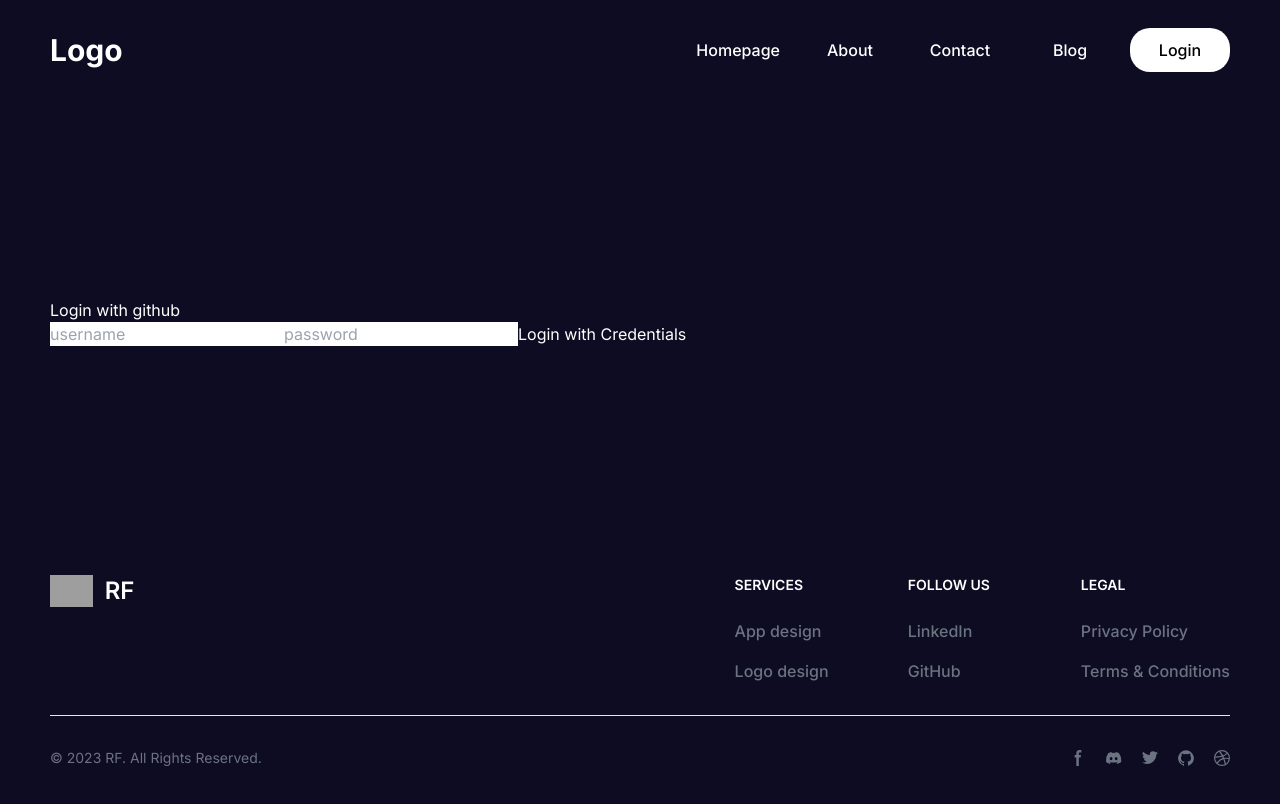
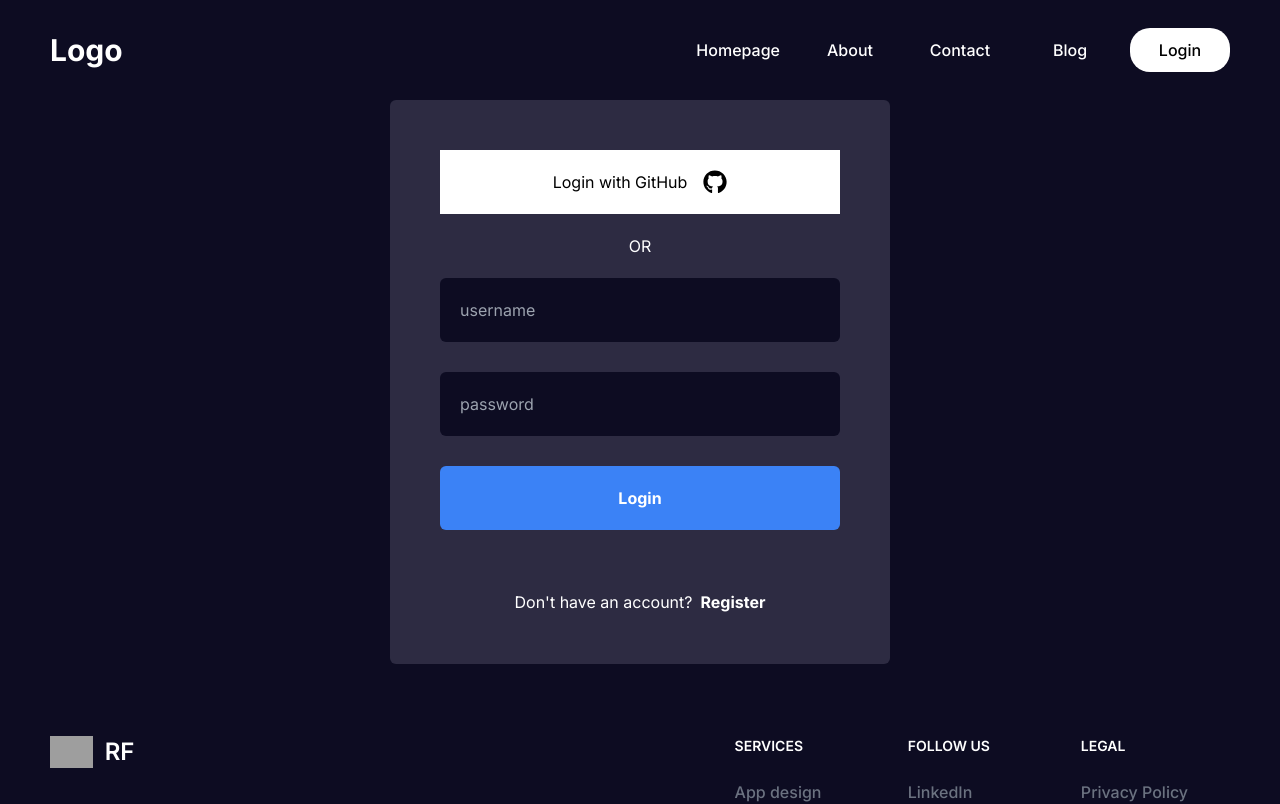
Before and after one commit to Vertori/nextjs-mongodb-blog-app, a Next.js app: page /login in a window 1280 px wide. Shown: the top 804 px of the page. Built offline with nearby package versions, Linux system fonts and the light colour scheme; no server answers; grey boxes are pictures that could not be loaded.

Commit message:
handle login and register errors

```diff
--- a/src/app/(auth)/login/page.tsx
+++ b/src/app/(auth)/login/page.tsx
@@ -1,26 +1,21 @@
-import { handleGithubLogin, login } from "@/lib/action";
+import LoginForm from "@/components/loginForm/loginForm";
+import { handleGithubLogin } from "@/lib/action";
+import { FaGithub } from "react-icons/fa";
 
 const LoginPage = () => {
   return (
-    <div>
-      <form action={handleGithubLogin}>
-        <button>Login with github</button>
-      </form>
-      <form action={login}>
-        <input
-          className="text-black"
-          type="text"
-          placeholder="username"
-          name="username"
-        />
-        <input
-          className="text-black"
-          type="password"
-          placeholder="password"
-          name="password"
-        />
-        <button>Login with Credentials</button>
-      </form>
+    <div className="flex items-center justify-center my-10 xl:mt-0">
+      <div className="w-full max-w-[500px] p-[50px] rounded-md bg-[#2d2b42]">
+        <form action={handleGithubLogin}>
+          <button className="w-full bg-white hover:bg-gray-200 transition text-black mb-5 p-5 cursor-pointer flex justify-center items-center gap-4">
+            Login with GitHub <FaGithub className="text-2xl" />
+          </button>
+        </form>
+        <div className="flex justify-center mb-5">
+          <span>OR</span>
+        </div>
+        <LoginForm />
+      </div>
     </div>
   );
 };
--- a/src/app/(auth)/register/page.tsx
+++ b/src/app/(auth)/register/page.tsx
@@ -1,42 +1,11 @@
-import { register } from "@/lib/action";
+import RegisterForm from "@/components/registerForm/registerForm";
 import React from "react";
 
 const RegisterPage = () => {
   return (
-    <div className="flex items-center justify-center">
-      <div className="w-full max-w-[500px] p-[50px] rounded-md bg-[#2d2b42] my-10 xl:mt-0">
-        <form
-          className="flex flex-col text-center gap-[30px]"
-          action={register}
-        >
-          <input
-            className="p-5 border-none rounded-md bg-[#0d0c22] text-[#e5e5e5]"
-            type="text"
-            placeholder="username"
-            name="username"
-          />
-          <input
-            className="p-5 border-none rounded-md bg-[#0d0c22] text-[#e5e5e5]"
-            type="email"
-            placeholder="e-mail"
-            name="email"
-          />
-          <input
-            className="p-5 border-none rounded-md bg-[#0d0c22] text-[#e5e5e5]"
-            type="password"
-            placeholder="password"
-            name="password"
-          />
-          <input
-            className="p-5 border-none rounded-md bg-[#0d0c22] text-[#e5e5e5]"
-            type="password"
-            placeholder="confirm password"
-            name="passwordRepeat"
-          />
-          <button className="p-5 cursor-pointer font-bold border-none rounded-md bg-blue-500 hover:bg-blue-600 transition text-white">
-            Register
-          </button>
-        </form>
+    <div className="flex items-center justify-center my-10 xl:mt-0">
+      <div className="w-full max-w-[500px] p-[50px] rounded-md bg-[#2d2b42]">
+        <RegisterForm />
       </div>
     </div>
   );
--- /dev/null
+++ b/src/components/loginForm/loginForm.tsx
@@ -0,0 +1,48 @@
+"use client";
+
+import { login } from "@/lib/action";
+import Link from "next/link";
+import { useRouter } from "next/navigation";
+import React, { useEffect } from "react";
+import { useFormState } from "react-dom";
+
+const LoginForm = () => {
+  const router = useRouter();
+  const [state, formAction] = useFormState(login, undefined);
+
+  //   useEffect(() => {
+  //     state?.success && router.push("/");
+  //   }, [state?.success, router]);
+
+  return (
+    <form className="flex flex-col text-center gap-[30px]" action={formAction}>
+      <input
+        className="p-5 border-none rounded-md bg-[#0d0c22] text-[#e5e5e5]"
+        type="text"
+        placeholder="username"
+        name="username"
+      />
+      <input
+        className="p-5 border-none rounded-md bg-[#0d0c22] text-[#e5e5e5]"
+        type="password"
+        placeholder="password"
+        name="password"
+      />
+      <button className="p-5 cursor-pointer font-bold border-none rounded-md bg-blue-500 hover:bg-blue-600 transition text-white">
+        Login
+      </button>
+      <span className="text-red-500 font-semibold">{state?.error}</span>
+      <span className="flex flex-col sm:flex-row justify-center items-center gap-2">
+        Don't have an account?
+        <Link
+          className="font-bold hover:text-blue-500 transition"
+          href="/register"
+        >
+          Register
+        </Link>
+      </span>
+    </form>
+  );
+};
+
+export default LoginForm;
--- /dev/null
+++ b/src/components/registerForm/registerForm.tsx
@@ -0,0 +1,60 @@
+"use client";
+
+import { register } from "@/lib/action";
+import Link from "next/link";
+import { useRouter } from "next/navigation";
+import React, { useEffect } from "react";
+import { useFormState } from "react-dom";
+
+const RegisterForm = () => {
+  const router = useRouter();
+  const [state, formAction] = useFormState(register, undefined);
+
+  useEffect(() => {
+    state?.success && router.push("/");
+  }, [state?.success, router]);
+
+  return (
+    <form className="flex flex-col text-center gap-[30px]" action={formAction}>
+      <input
+        className="p-5 border-none rounded-md bg-[#0d0c22] text-[#e5e5e5]"
+        type="text"
+        placeholder="username"
+        name="username"
+      />
+      <input
+        className="p-5 border-none rounded-md bg-[#0d0c22] text-[#e5e5e5]"
+        type="email"
+        placeholder="e-mail"
+        name="email"
+      />
+      <input
+        className="p-5 border-none rounded-md bg-[#0d0c22] text-[#e5e5e5]"
+        type="password"
+        placeholder="password"
+        name="password"
+      />
+      <input
+        className="p-5 border-none rounded-md bg-[#0d0c22] text-[#e5e5e5]"
+        type="password"
+        placeholder="confirm password"
+        name="passwordRepeat"
+      />
+      <button className="p-5 cursor-pointer font-bold border-none rounded-md bg-blue-500 hover:bg-blue-600 transition text-white">
+        Register
+      </button>
+      <span className="text-red-500 font-semibold">{state?.error}</span>
+      <span className="flex flex-col sm:flex-row justify-center items-center gap-2">
+        Already have an account?
+        <Link
+          className="font-bold hover:text-blue-500 transition"
+          href="/login"
+        >
+          Login
+        </Link>
+      </span>
+    </form>
+  );
+};
+
+export default RegisterForm;
--- a/src/lib/action.ts
+++ b/src/lib/action.ts
@@ -49,12 +49,12 @@ export const handleLogout = async () => {
   await signOut();
 };
 
-export const register = async (formData: FormData) => {
+export const register = async (previousState, formData: FormData) => {
   const { username, email, password, passwordRepeat, img } =
     Object.fromEntries(formData);
   // if passwords do not match
   if (password !== passwordRepeat) {
-    return "Passwords aren't the same!";
+    return { error: "Passwords aren't the same!" };
   }
 
   try {
@@ -62,7 +62,7 @@ export const register = async (formData: FormData) => {
     const user = await User.findOne({ username });
     // if user is already in db
     if (user) {
-      return "Username already exists";
+      return { error: "Username already exists" };
     }
 
     // if user doesn't exist in db
@@ -75,19 +75,27 @@ export const register = async (formData: FormData) => {
 
     await newUser.save();
     console.log("saved to db");
+    return { success: true };
   } catch (err) {
     console.log(err);
     return { error: "Something went wrong!" };
   }
 };
 
-export const login = async (formData: FormData) => {
+export const login = async (previousState, formData: FormData) => {
   const { username, password } = Object.fromEntries(formData);
 
   try {
     await signIn("credentials", { username, password });
   } catch (err) {
     console.log(err);
-    return { error: "Something went wrong!" };
+
+    if (err instanceof Error) {
+      if (err.message.includes("CredentialsSignin")) {
+        return { error: "Invalid username or password!" };
+      }
+    }
+
+    throw err;
   }
 };
```
